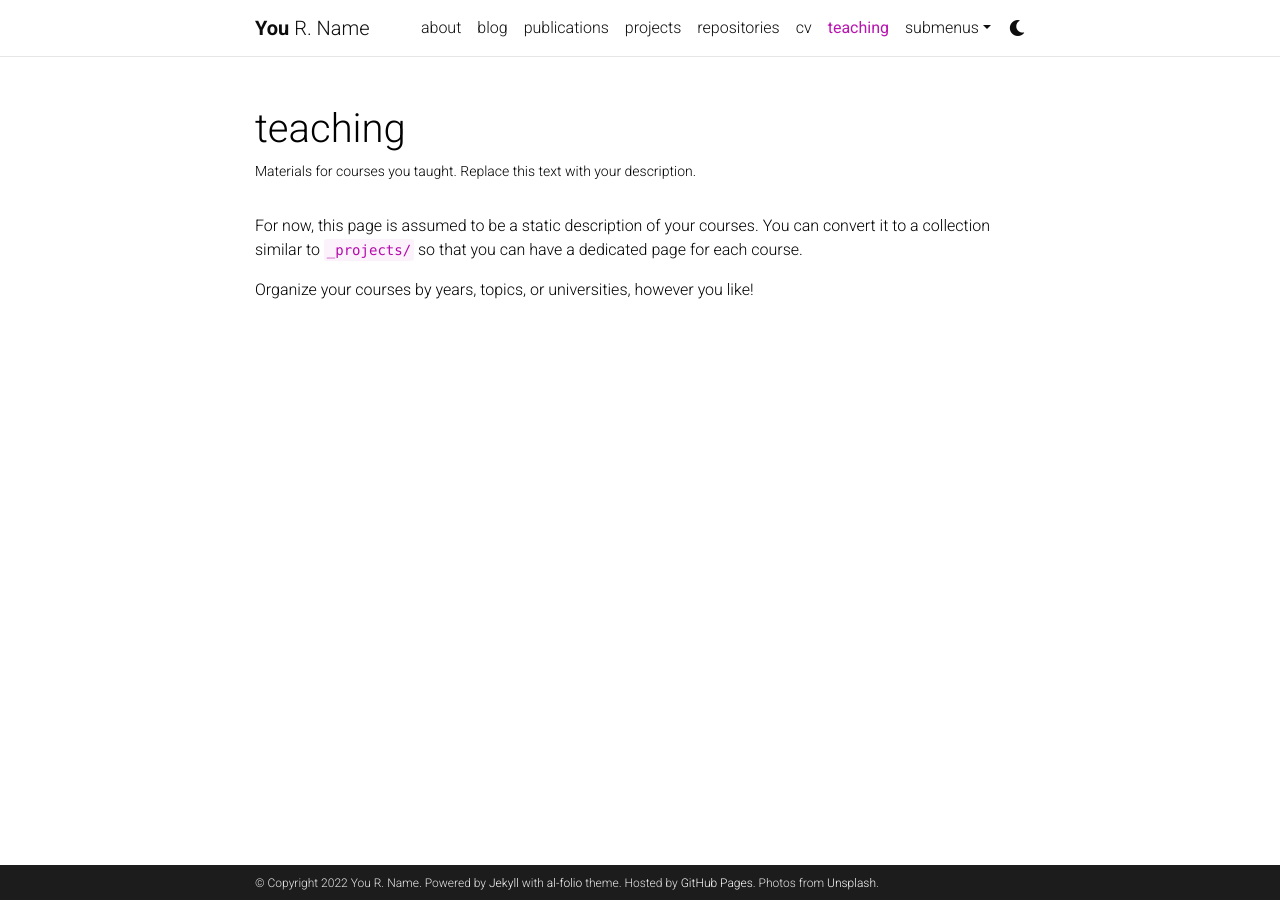
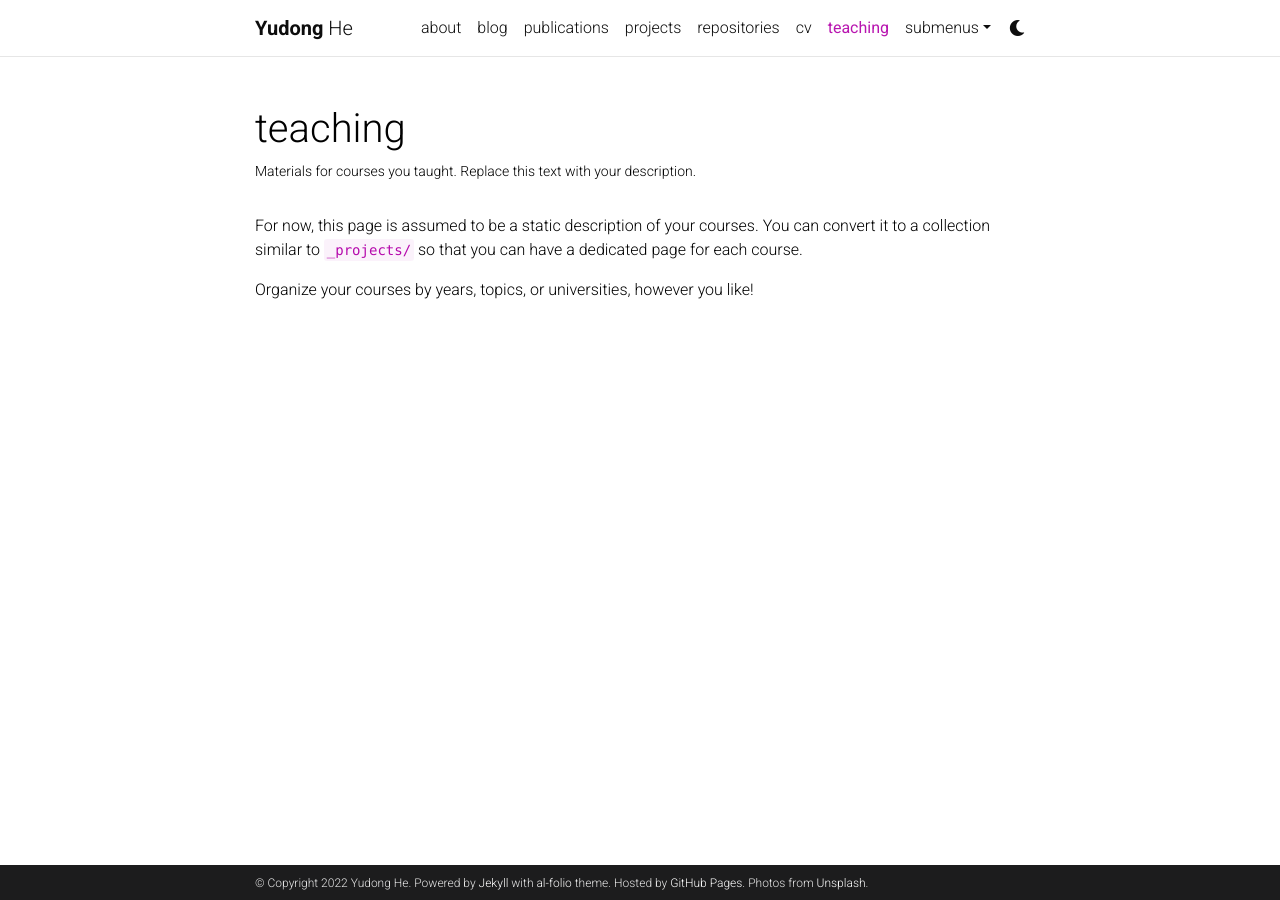
Before and after one commit to ydcnanhe/ydcnanhe.github.io, a Jekyll site: the page built from _pages/teaching.md, in a window 1280 px wide. Built offline with Jekyll 4.4.1, drawn with Linux system fonts in a browser that asks for light colours; comment, search, counter and statistics services are not loaded; a style sheet for code colours, icons or effects is not loaded.

Commit message:
Update _config.yml

```diff
--- a/_config.yml
+++ b/_config.yml
@@ -3,9 +3,9 @@
 # -----------------------------------------------------------------------------
 
 title: blank # the website title (if blank, full name will be used instead)
-first_name: You
-middle_name: R.
-last_name: Name
+first_name: Yudong
+middle_name:
+last_name: He
 email: you@example.com
 description: > # the ">" symbol means to ignore newlines until "footer_text:"
   A simple, whitespace theme for academics. Based on [*folio](https://github.com/bogoli/-folio) design.
@@ -18,7 +18,7 @@
 lang: en # the language of your site (for example: en, fr, cn, ru, etc.)
 icon: ⚛️  # the emoji used as the favicon (alternatively, provide image name in /assets/img/)
 
-url: https://alshedivat.github.io # the base hostname & protocol for your site
+url: https://ydcnanhe.github.io # the base hostname & protocol for your site
 baseurl: /al-folio # the subpath of your site, e.g. /blog/
 last_updated: false # set to true if you want to display last updated in the footer
 impressum_path:  # set to path to include impressum link in the footer, use the same path as permalink in a page, helps to conform with EU GDPR
```
